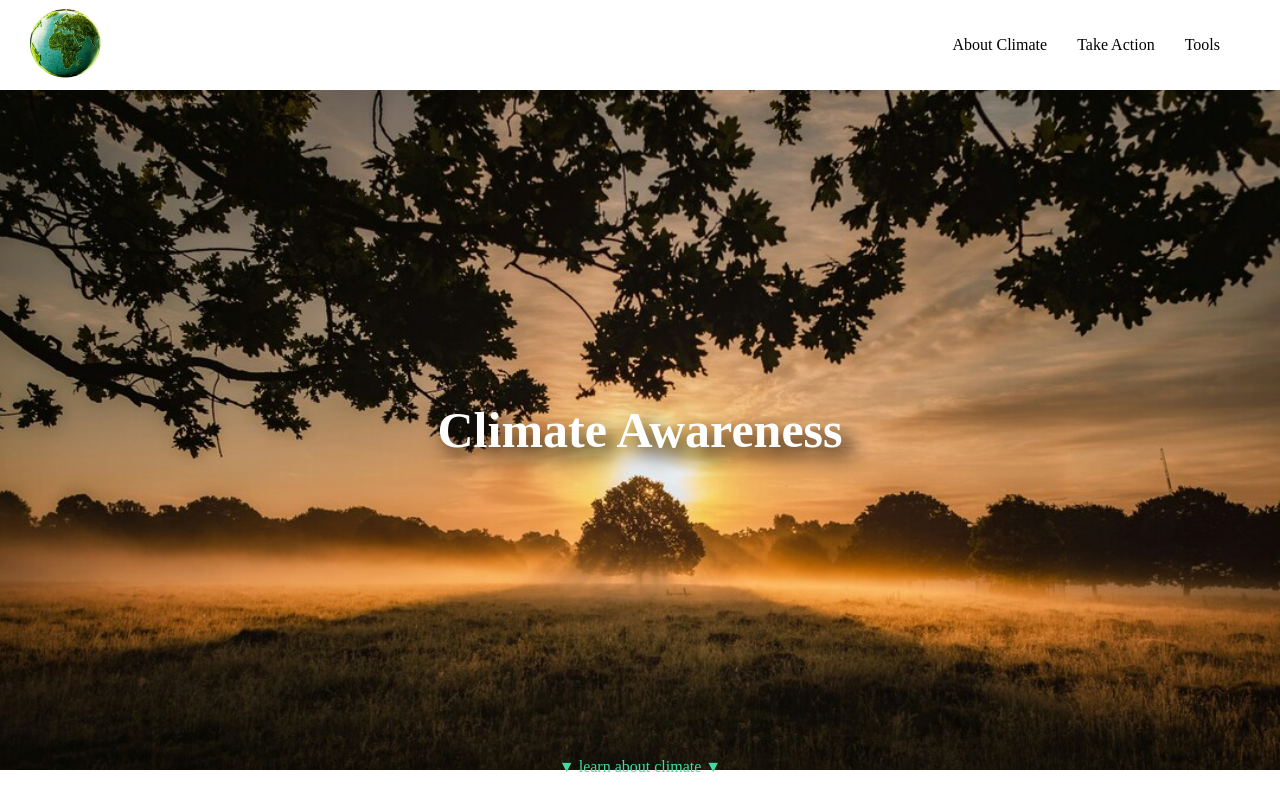
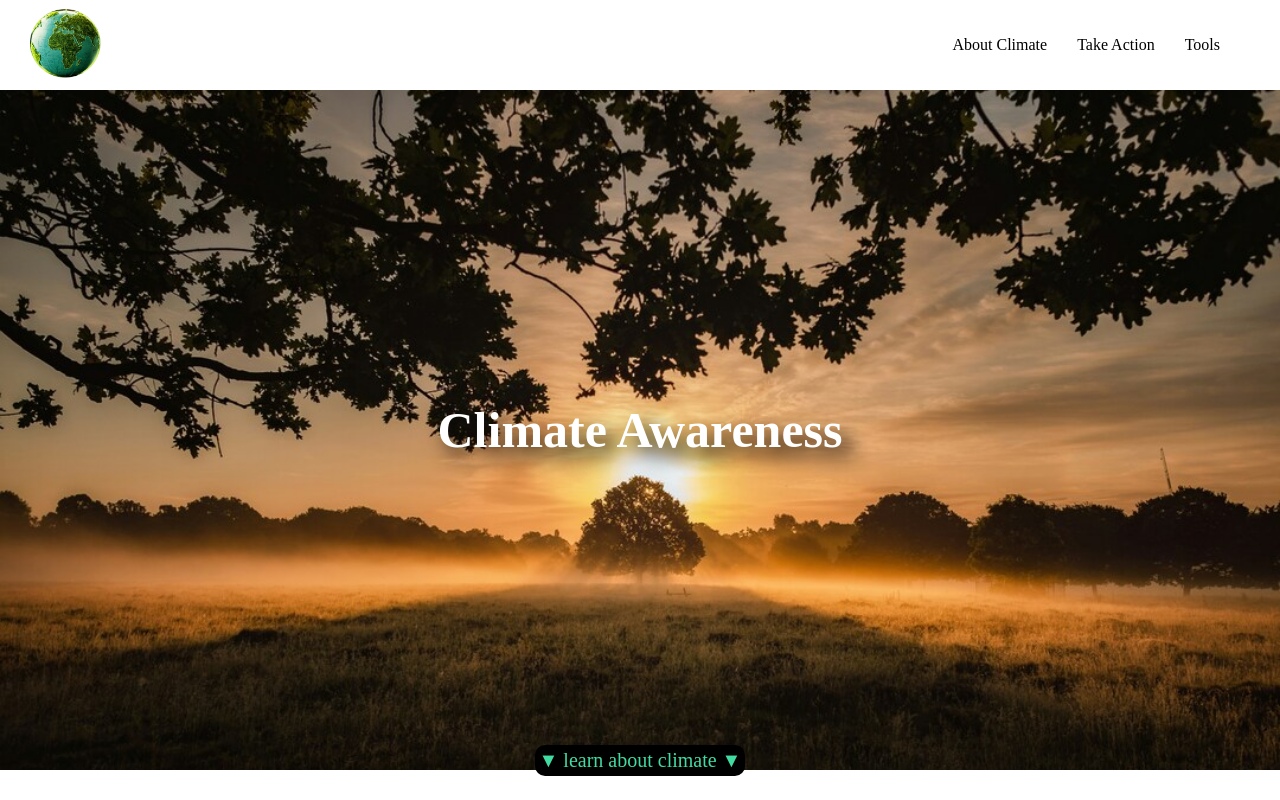
Before and after one commit to andmhn/climate-awareness, a React (Vite) app: page / in a window 1280 px wide. Shown: the top 800 px of the page. Built offline with nearby package versions, Linux system fonts and the light colour scheme.

Commit message:
add round corner

```diff
--- a/src/components/body/body.css
+++ b/src/components/body/body.css
@@ -48,8 +48,11 @@ body {
     display: inline-block;
     position: absolute;
     bottom: 1.5rem;
-    font-size: 100%;
+    font-size: 20px;
     text-decoration: none;
     color: #42dca3;
     cursor: pointer;
+    border-radius: 10px;
+    padding: 4px;
+    background-color:black;
 }
```
